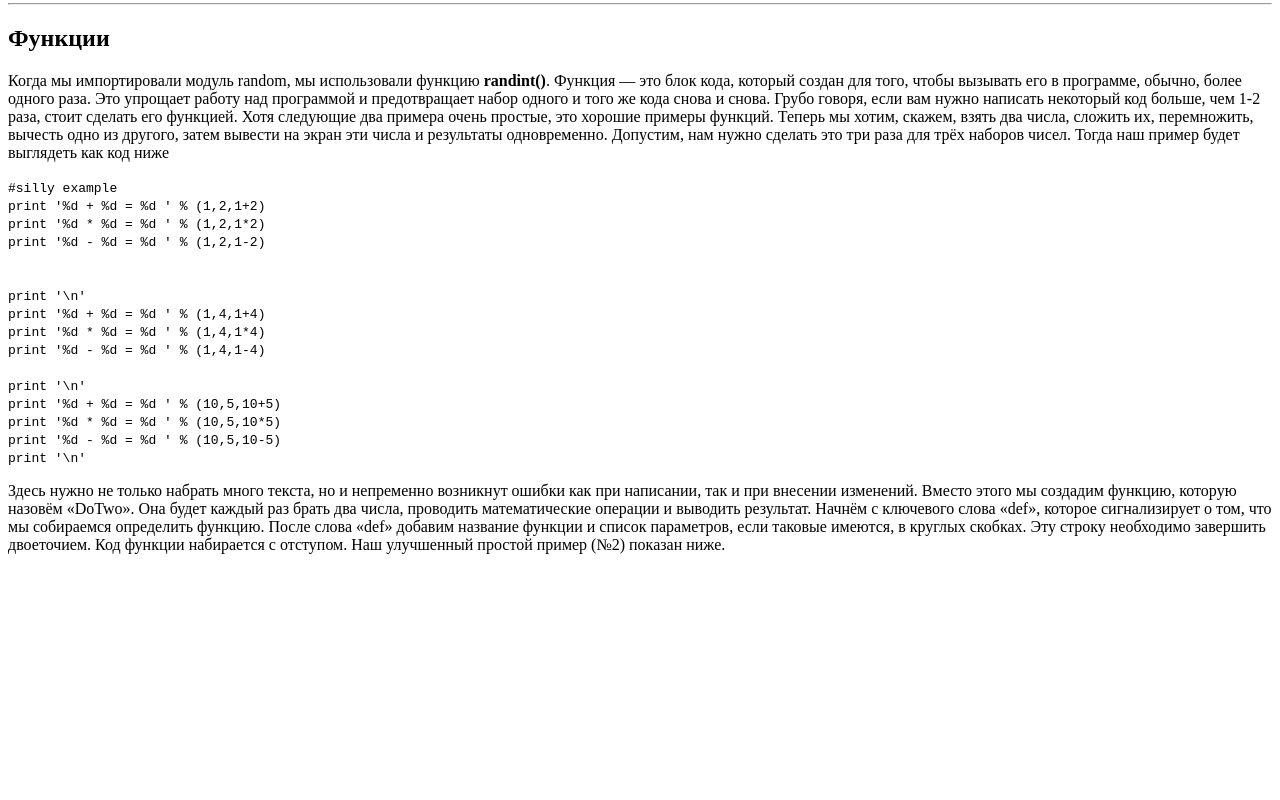
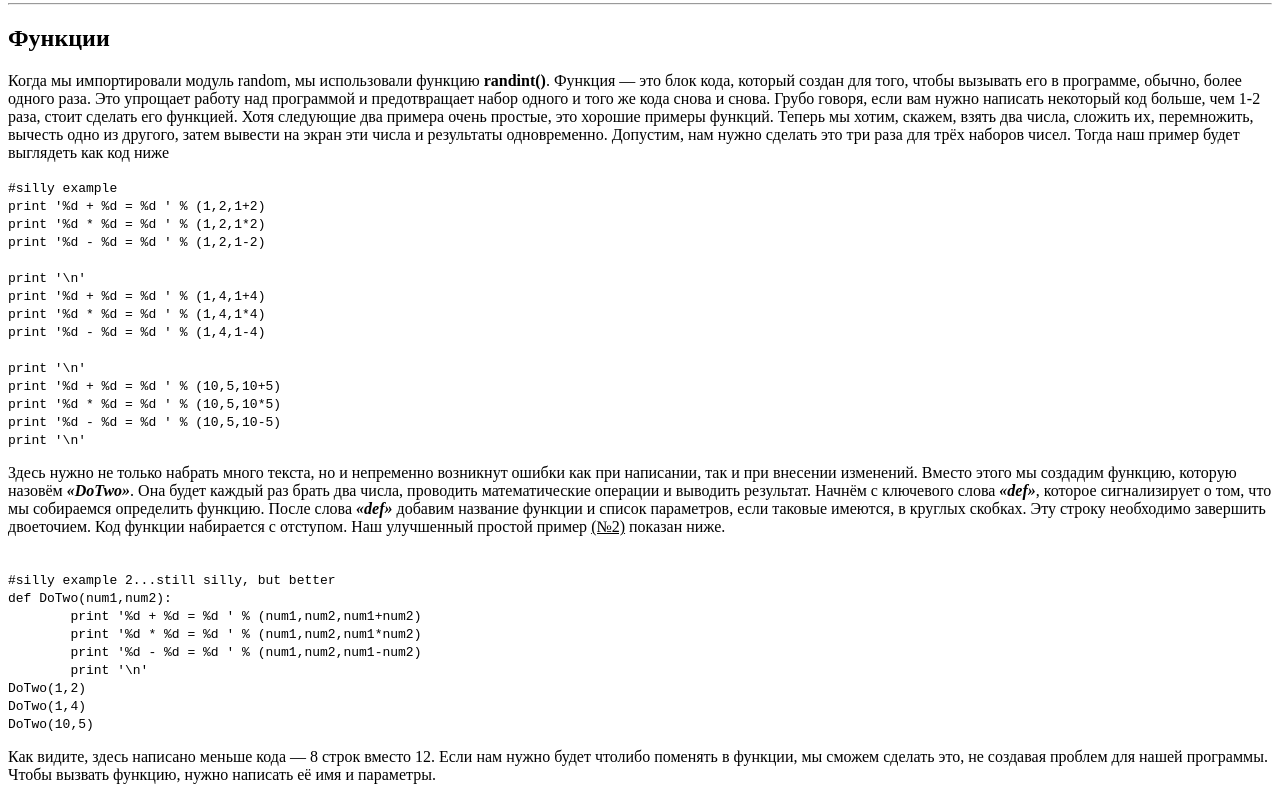
Before and after one commit to VitaliShaklach/VitaliShaklach, a plain HTML site: page home/01_html/base/index3.html in a window 1280 px wide. Shown: the part 731-1531 px from the top of the page. Before the commit the page ends 1301 px from the top, so only its background shows below. Drawn offline with Linux system fonts and the light colour scheme.

Commit message:
3ч готово

```diff
--- a/home/01_html/base/index3.html
+++ b/home/01_html/base/index3.html
@@ -69,7 +69,7 @@
     print '%d * %d = %d ' % (1,2,1*2)<br>
     print '%d - %d = %d ' % (1,2,1-2)<br>
     </code>
-    <br>
+
     <br>
 <code>print '\n' <br>
 print '%d + %d = %d ' % (1,4,1+4) <br>
@@ -86,12 +86,29 @@ print '%d - %d = %d ' % (1,4,1-4)<br>
 
 <p>Здесь нужно не только набрать много текста, но и непременно возникнут ошибки как при
     написании, так и при внесении изменений. Вместо этого мы создадим функцию, которую
-    назовём «DoTwo». Она будет каждый раз брать два числа, проводить математические
-    операции и выводить результат. Начнём с ключевого слова «def», которое сигнализирует
-    о том, что мы собираемся определить функцию. После слова «def» добавим название
+    назовём <b><em> «DoTwo»</em></b>. Она будет каждый раз брать два числа, проводить математические
+    операции и выводить результат. Начнём с ключевого слова <b><em>«def»</em></b>, которое сигнализирует
+    о том, что мы собираемся определить функцию. После слова <b><em>«def»</em></b> добавим название
     функции и список параметров, если таковые имеются, в круглых скобках. Эту строку
     необходимо завершить двоеточием. Код функции набирается с отступом. Наш
-    улучшенный простой пример (№2) показан ниже.</p>
+    улучшенный простой пример <u>(№2)</u> показан ниже.</p>
+<br>
+
+
+    <code>#silly example 2...still silly, but better <br>
+        def DoTwo(num1,num2):<br>
+          &nbsp; &nbsp; &nbsp; &nbsp;  print '%d + %d = %d ' % (num1,num2,num1+num2)<br>
+          &nbsp; &nbsp; &nbsp; &nbsp;  print '%d * %d = %d ' % (num1,num2,num1*num2)<br>
+          &nbsp; &nbsp; &nbsp; &nbsp;  print '%d - %d = %d ' % (num1,num2,num1-num2)<br>
+          &nbsp; &nbsp; &nbsp; &nbsp;  print '\n'<br>
+        DoTwo(1,2)<br>
+        DoTwo(1,4)<br>
+        DoTwo(10,5)<br>
+        </code>
+
+            <p>Как видите, здесь написано меньше кода — 8 строк вместо 12. Если нам нужно будет чтолибо поменять в функции, мы сможем сделать это, не создавая проблем для нашей
+                программы. Чтобы вызвать функцию, нужно написать её имя и параметры.</p>
+
 
 </body>
 </html>
```
